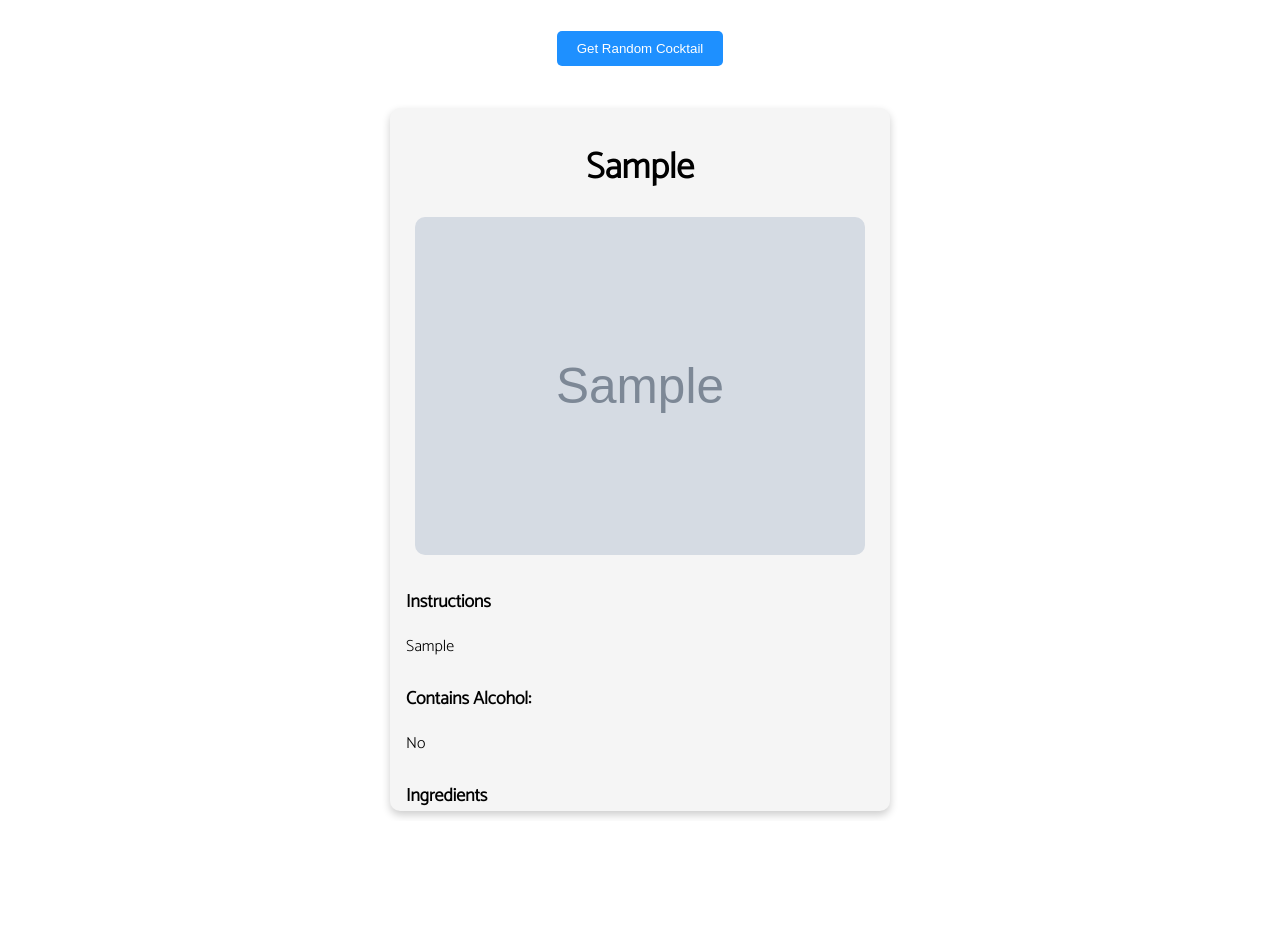
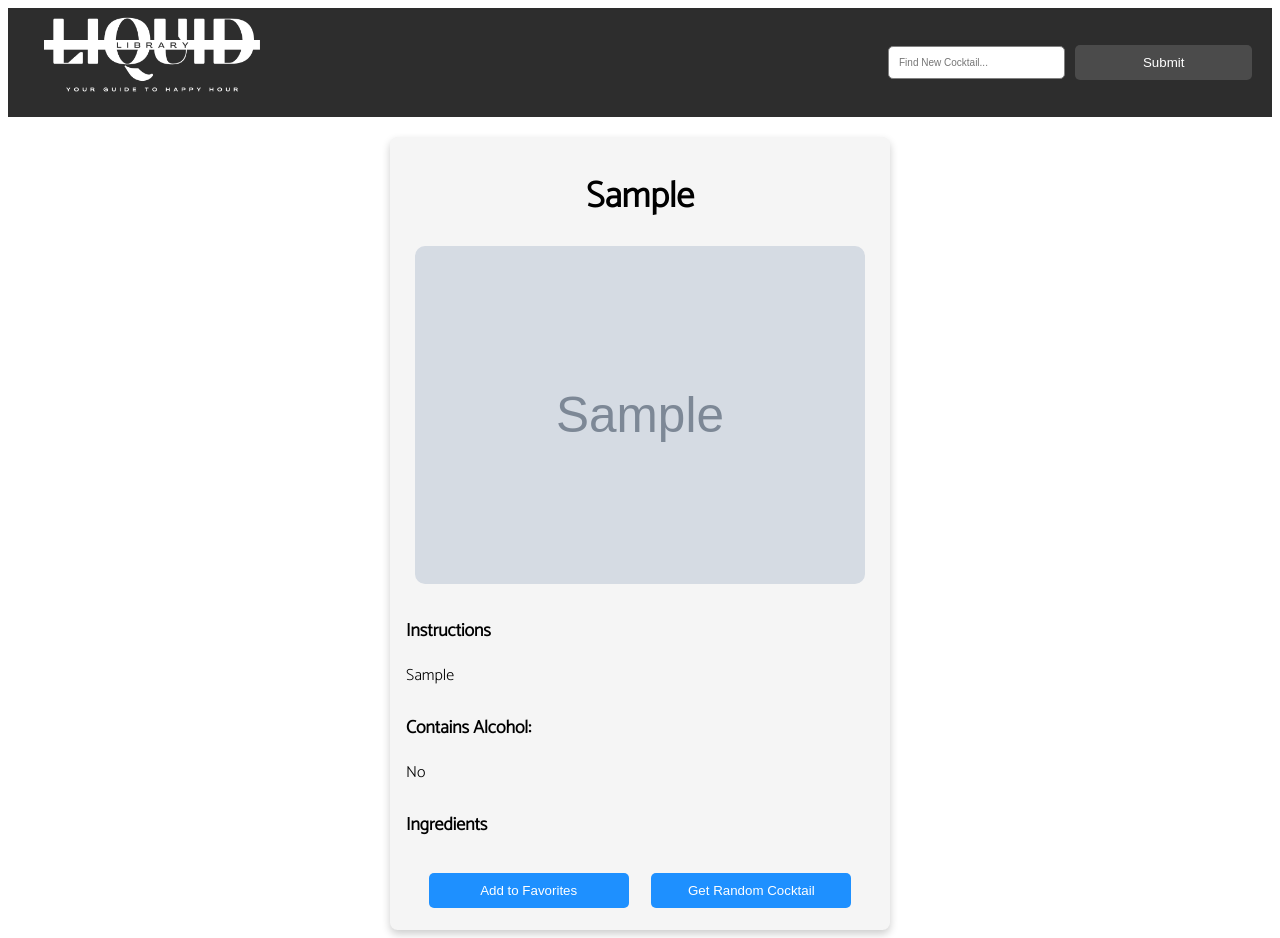
Before and after one commit to justinvu29/The-Liquid-Library, a Flask app: template templates/home.html in a window 1280 px wide. Before the commit the page ends 818 px from the top, so only its background shows below. Run offline with Flask 3, Linux system fonts and the light colour scheme; the template is opened without the code that fills it: most values are stand-ins (such as "Sample title", 1, 10 or a date in 2020); grey boxes marked "Sample" are stand-in pictures.

Commit message:
new features

```diff
--- a/server.py
+++ b/server.py
@@ -3,6 +3,7 @@
 import jinja2
 import requests
 import random
+from model import connect_to_db, db, Cocktail, Favorite
 
 
 app = Flask(__name__)
@@ -26,6 +27,23 @@
     else:
         return render_template('search.html')
 
+@app.route('/add_to_favorites', methods=['POST'])
+def add_to_favorites():
+    cocktail_id = request.form['cocktail_id']
+    user_id = request.form['user_id']
+    favorite = Favorite(cocktail_id=cocktail_id, user_id=user_id)
+    db.session.add(favorite)
+    db.session.commit()
+    return 'Added to favorites!'
+
+@app.route('/favorites')
+def favorites():
+    user_id = request.args.get('user_id')
+    favorites = Favorite.query.filter_by(user_id=user_id).all()
+    cocktail_ids = [favorite.cocktail_id for favorite in favorites]
+    cocktails = Cocktail.query.filter(Cocktail.id.in_(cocktail_ids)).all()
+    return render_template('favorites.html', cocktails=cocktails)
+
 
 if __name__ == "__main__":
     app.run(host="0.0.0.0", debug=True)
--- a/static/home.css
+++ b/static/home.css
@@ -8,7 +8,7 @@
     box-shadow: 0 4px 8px 0 rgba(0,0,0,0.2);
     transition: 0.3s;
     background-color: #f5f5f5;
-    border-radius: 10px;
+    border-radius: 7.5px;
     text-align: center;
   }
 
@@ -72,4 +72,42 @@
     border-radius: 5px;
     border: none;
     cursor: pointer;
+    width: 200px;
 }
+
+.button-container {
+    display: flex;
+    justify-content: space-evenly;
+}
+
+#logo {
+    width: 250px;
+    height: 100px;
+}
+
+.nav-bar {
+    background-color: #2d2d2d;
+    display: flex;
+    align-items: center;
+    justify-content: space-between;
+    height: fit-content;
+    padding: 0 20px;
+}
+
+input[type="text"] {
+    width: 50%;
+    padding: 10px;
+    font-size: 10px;
+    border-radius: 5px;
+    border: 1px solid gray;
+    margin-right: 10px;
+}
+
+#top-submit {
+    padding: 10px 20px;
+    background-color: #4b4b4b;
+    color: white;
+    border-radius: 5px;
+    border: none;
+    cursor: pointer;
+}
--- a/templates/home.html
+++ b/templates/home.html
@@ -9,9 +9,17 @@
     <title>Liquid Library</title>
 </head>
 <body>
-    <form method="get">
-        <button type="submit" name="Random" value="True">Get Random Cocktail</button>
-    </form>
+    <nav>
+        <div class="nav-bar">
+            <a href="/">
+                <img src="/static/liquid-library-logo2.png" id="logo">
+            </a>
+            <form action="/" method="get">
+                <input type="text" placeholder="Find New Cocktail..." name="search">
+                <input type="submit" name="GO" id="top-submit">
+            </form>
+        </div>
+    </nav>
 
     <div class="cocktail-card">
         <h2>{{ cocktail['strDrink'] }}</h2>
@@ -30,6 +38,19 @@
               {% endif %}
             {% endfor %}
           </ul>
+
+        <div class="button-container">
+
+            <form action="/add_favorite" method="POST">
+                <input type="hidden" name="cocktail_id" value="{{ cocktail.id }}">
+                <button type="submit">Add to Favorites</button>
+            </form>
+
+            <form method="get">
+                <button type="submit" name="Random" value="True">Get Random Cocktail</button>
+            </form>
+        </div>
+
         </div>
       </div>
 </body>
```
Also changed, not shown: templates/base.html (added, +21 -0 lines), templates/favorites.html (added, +33 -0 lines), static/liquid-library-logo2.png (added).
